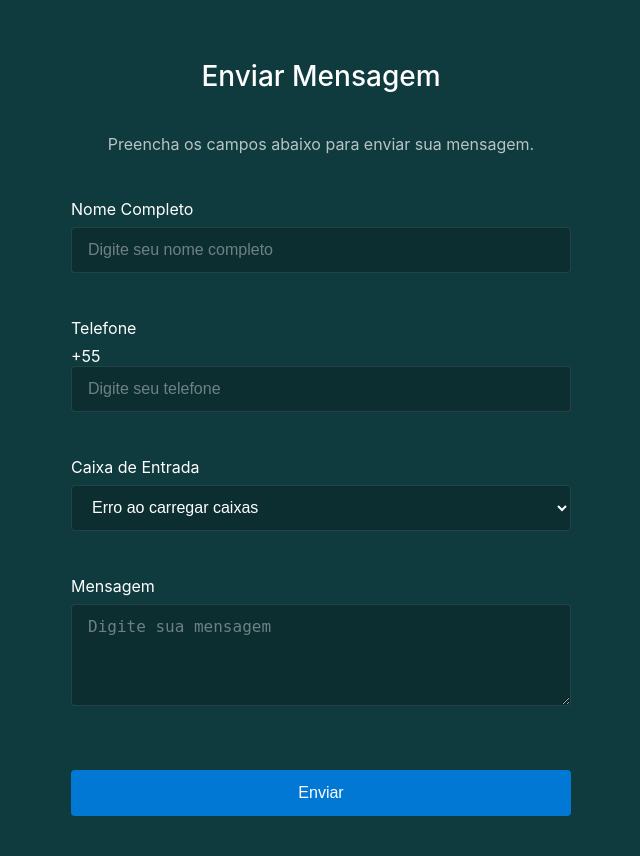
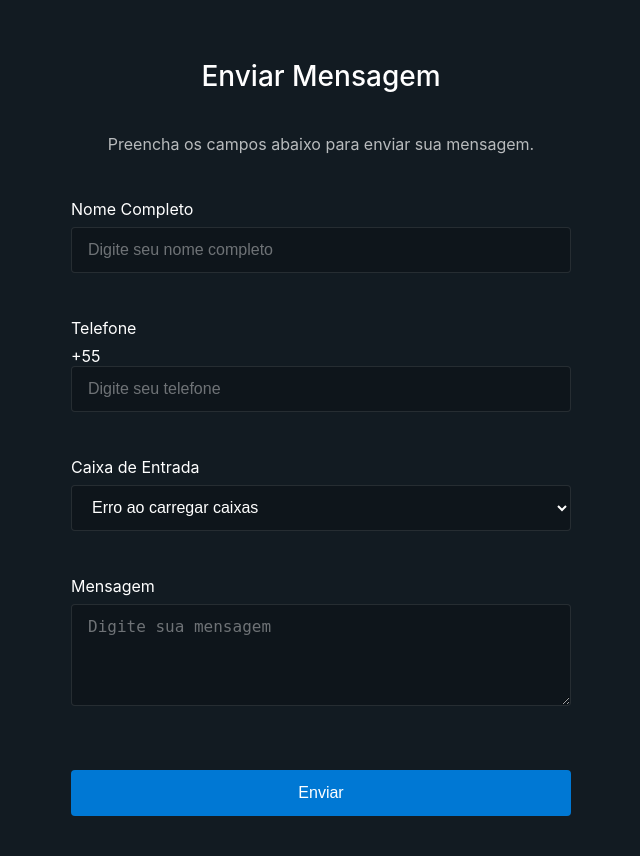
Before and after one commit to juniorsereno/Nova-Mensagem-Chatwoot, a Flask app: page / in a window 1280 px wide. Shown: the whole page, without its empty margins (319-959 px from the left). Run offline with Flask 2, Linux system fonts and the light colour scheme.

Commit message:
Style: Change background color to #121b22

```diff
--- a/static/style.css
+++ b/static/style.css
@@ -1,6 +1,6 @@
 /* Novo estilo baseado na imagem de referência */
 body {
-  background-color: #0f3a3e; /* Cor de fundo solicitada */
+  background-color: #121b22; /* Cor de fundo atualizada */
   margin: 0;
   padding: 0;
   display: flex;
```
